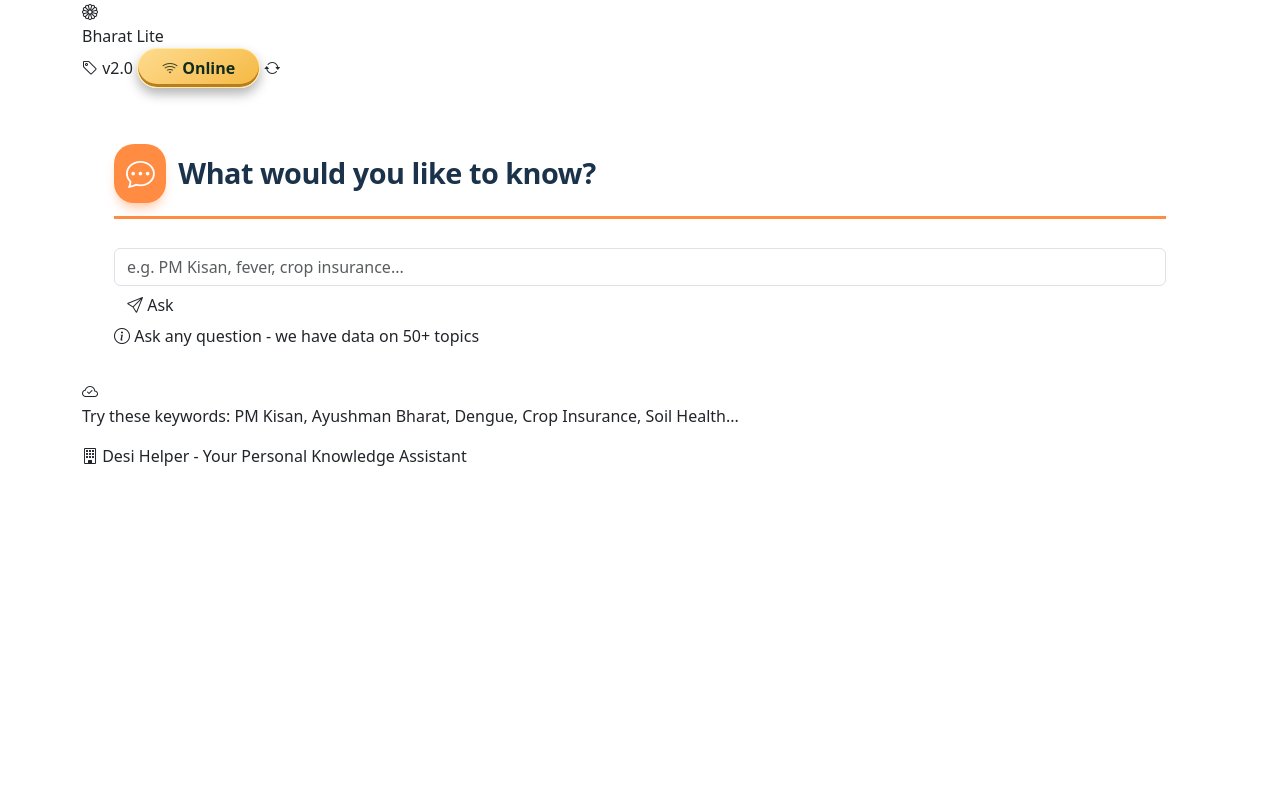
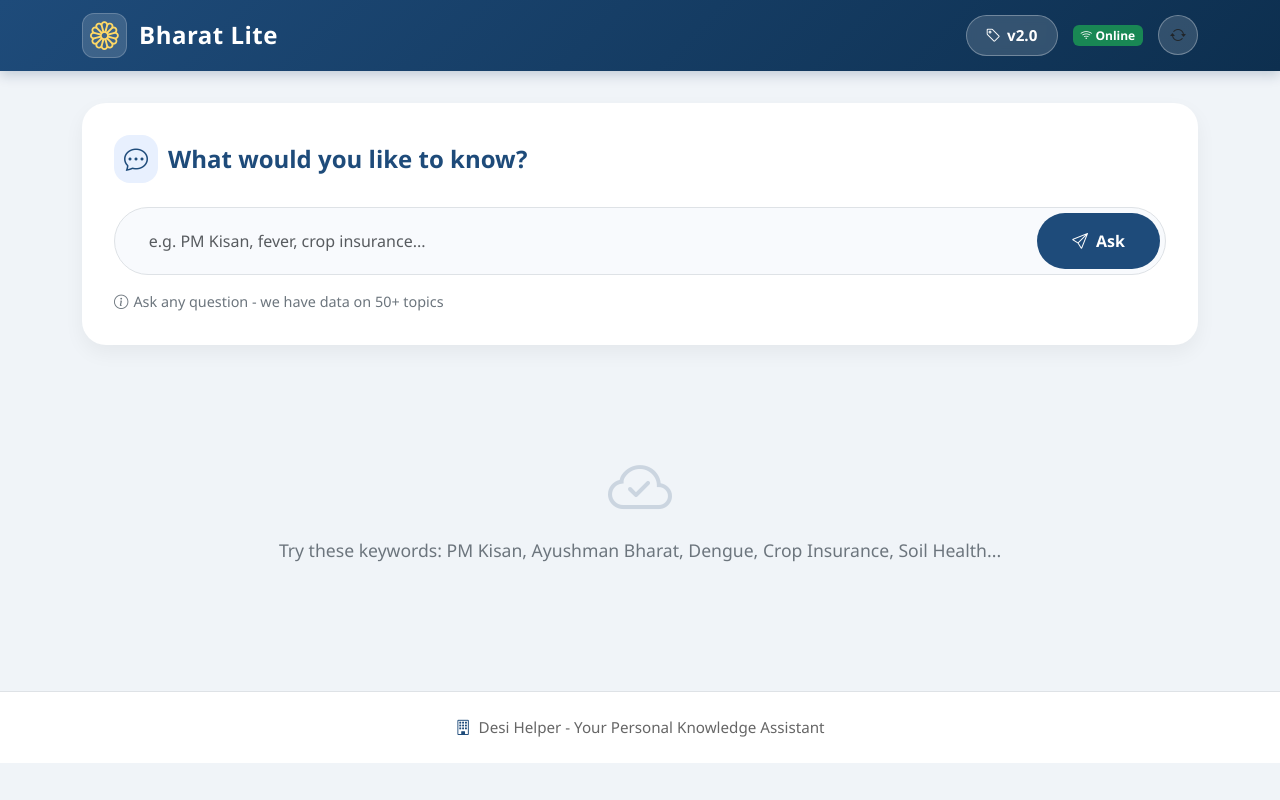
Before and after one commit to AVINASH080703/Agni-Code_Low_Bandwidth_AIAssistant_ForRural_Areas, a Flask app: page / in a window 1280 px wide. Run offline with Flask 3, Linux system fonts and the light colour scheme.

Commit message:
Update style.css
Style Modification

```diff
--- a/rural-assistant/static/css/style.css
+++ b/rural-assistant/static/css/style.css
@@ -1,364 +1,427 @@
-/* ========== PREMIUM INDUSTRY LABEL DESIGN ========== */
-@import url('https://fonts.googleapis.com/css2?family=Inter:wght@400;500;600;700;800&family=Plus+Jakarta+Sans:wght@500;600;700;800&display=swap');
-
-:root {
-  --primary-dark: #0a1929;
-  --primary-deep: #1a2b3c;
-  --accent-electric: #00c6ff;
-  --accent-orange: #ff6b35;
-  --accent-gold: #ffb347;
-  --steel-gradient: linear-gradient(145deg, #2c3e50, #1e2f3f);
-  --panel-gradient: linear-gradient(135deg, #f5f9ff, #eef2f8);
-}
-
+/* ========== DESI HELPER STYLES ========== */
 * {
     margin: 0;
     padding: 0;
     box-sizing: border-box;
 }
 
-body.bg-light {
-  background: #e8ecf2 !important;
-  font-family: 'Plus Jakarta Sans', 'Inter', sans-serif;
+body {
+    background: #f0f4f8;
+    font-family: 'Segoe UI', system-ui, -apple-system, sans-serif;
 }
 
-/* ===== PREMIUM INDUSTRY LABEL HEADER ===== */
-.industry-label {
-  background: linear-gradient(145deg, #0a1828, #132433);
-  border-bottom: none;
-  position: relative;
-  isolation: isolate;
-  box-shadow: 0 20px 30px -15px rgba(0,0,0,0.5);
+/* Navbar */
+.navbar-custom {
+    background: linear-gradient(135deg, #1e4b7a, #0d2f4f);
+    padding: 0.8rem 0;
+    box-shadow: 0 4px 12px rgba(0, 40, 80, 0.2);
 }
 
-/* top strip with industrial rivets */
-.label-strip {
-  position: absolute;
-  top: 0;
-  left: 0;
-  width: 100%;
-  height: 8px;
-  background: linear-gradient(90deg,
-    #ffd966 0%, #ffaa33 20%,
-    #3b8aff 50%, #ffaa33 80%, #ffd966 100%);
-  z-index: 3;
+.navbar-container {
+    display: flex;
+    align-items: center;
+    justify-content: space-between;
+    flex-wrap: wrap;
 }
 
-/* brushed metal effect */
-.label-strip::after {
-  content: '';
-  position: absolute;
-  top: 0;
-  left: 0;
-  width: 100%;
-  height: 100%;
-  background: repeating-linear-gradient(90deg,
-    transparent, transparent 15px,
-    rgba(255,255,255,0.2) 15px, rgba(255,255,255,0.1) 20px);
+.navbar-left {
+    display: flex;
+    align-items: center;
+    gap: 12px;
 }
 
-.label-content {
-  display: flex;
-  align-items: center;
-  padding: 1.2rem 0;
-  gap: 1.5rem;
-  flex-wrap: wrap;
-  position: relative;
-  backdrop-filter: blur(2px);
-}
-
-/* 3D embossed icon plate */
-.label-icon {
-  background: linear-gradient(145deg, #1e3144, #14212f);
-  width: 80px;
-  height: 80px;
-  border-radius: 20px;
+.navbar-left .brand-icon {
+    background: rgba(255, 255, 255, 0.15);
+    width: 45px;
+    height: 45px;
+    border-radius: 12px;
     display: flex;
     align-items: center;
     justify-content: center;
-  border: 2px solid rgba(255, 180, 71, 0.3);
-  box-shadow:
-    0 10px 15px -5px rgba(0,0,0,0.7),
-    inset 0 -3px 0 rgba(0,0,0,0.4),
-    inset 0 3px 8px rgba(255,200,100,0.3);
-  position: relative;
-  transform: rotate(1deg);
+    border: 1px solid rgba(255, 255, 255, 0.2);
 }
 
-.label-icon::before {
-  content: '';
-  position: absolute;
-  inset: 3px;
-  border-radius: 16px;
-  background: linear-gradient(145deg, #1d3247, #121f30);
-  z-index: -1;
+.navbar-left .brand-icon i {
+    font-size: 1.8rem;
+    color: #ffd966;
 }
 
-.label-icon i {
-  font-size: 3.2rem;
-  background: linear-gradient(135deg, #fff7b0, #ffb75e);
-  -webkit-background-clip: text;
-  -webkit-text-fill-color: transparent;
-  filter: drop-shadow(0 4px 4px black);
+.navbar-left .brand-text {
+    color: white;
+    font-weight: 700;
+    font-size: 1.5rem;
+    letter-spacing: 0.5px;
 }
 
-.label-text {
+.navbar-right {
     display: flex;
-  flex-direction: column;
-  flex: 1;
+    align-items: center;
+    gap: 15px;
 }
 
-.label-title {
-  font-weight: 800;
-  font-size: 2.4rem;
-  letter-spacing: -1px;
-  background: linear-gradient(to right, #ffffff, #ffd8a9);
-  -webkit-background-clip: text;
-  -webkit-text-fill-color: transparent;
-  text-shadow: 0 4px 12px rgba(0,40,80,0.7);
-  line-height: 1.1;
+.navbar-version {
+    background: rgba(255, 255, 255, 0.15);
+    color: white;
+    padding: 0.5rem 1.2rem;
+    border-radius: 50px;
+    font-weight: 600;
+    font-size: 0.95rem;
+    border: 1px solid rgba(255, 255, 255, 0.3);
+    backdrop-filter: blur(5px);
+    display: flex;
+    align-items: center;
+    gap: 6px;
 }
 
-.label-subtitle {
-  font-size: 1rem;
+.navbar-status {
+    padding: 0.5rem 1.2rem;
+    border-radius: 50px;
     font-weight: 600;
-  color: #aac7ff;
-  text-transform: uppercase;
-  letter-spacing: 2px;
+    font-size: 0.95rem;
     display: flex;
     align-items: center;
-  gap: 8px;
-  background: rgba(0, 30, 60, 0.5);
-  padding: 0.3rem 1rem 0.3rem 0.5rem;
-  border-radius: 40px;
-  border-left: 4px solid #ffaa33;
+    gap: 6px;
+    transition: all 0.3s ease;
+    min-width: 110px;
+    justify-content: center;
 }
 
-.label-subtitle i {
-  font-size: 1.2rem;
-  color: #ffb347;
+.navbar-status.online {
+    background: linear-gradient(135deg, #28a745, #20c997);
+    color: white;
 }
 
-/* premium badge with 3D effect */
-.label-badge .badge {
-  background: linear-gradient(145deg, #f0b73e, #d18f1c);
-  color: #0a1422;
-  font-weight: 800;
-  font-size: 1.4rem;
-  padding: 0.7rem 1.6rem;
-  border-radius: 100px;
-  box-shadow:
-    0 12px 20px -8px rgba(0,0,0,0.8),
-    inset 0 -4px 0 #a06a15,
-    inset 0 2px 10px #fff6c9;
-  border: 1px solid #ffecb3;
-  text-transform: uppercase;
-  letter-spacing: 1.5px;
-  transform: scale(1);
-  transition: transform 0.2s;
+.navbar-status.offline {
+    background: linear-gradient(135deg, #dc3545, #fd7e14);
+    color: white;
 }
 
-.label-badge .badge:hover {
-  transform: scale(1.02);
+.navbar-status-refresh {
+    background: rgba(255, 255, 255, 0.15);
+    width: 40px;
+    height: 40px;
+    border-radius: 50%;
+    display: flex;
+    align-items: center;
+    justify-content: center;
+    border: 1px solid rgba(255, 255, 255, 0.3);
+    transition: all 0.3s ease;
 }
 
-/* ===== PREMIUM NAVBAR ===== */
-.navbar {
-  background: linear-gradient(135deg, #1a3a2e, #0e2d20) !important;
-  border-bottom: 3px solid #ff8c42;
-  box-shadow: 0 10px 20px -8px rgba(0,40,20,0.5);
-  padding: 0.8rem 0;
+.navbar-status-refresh:hover {
+    background: rgba(255, 255, 255, 0.25);
+    transform: rotate(180deg);
 }
 
-.navbar-brand {
-  font-weight: 800;
-  font-size: 1.6rem;
-  background: linear-gradient(135deg, #fff, #e0ffe6);
-  -webkit-background-clip: text;
-  -webkit-text-fill-color: transparent;
+.spin {
+    animation: spin 1s linear infinite;
+    display: inline-block;
+}
+
+@keyframes spin {
+    from { transform: rotate(0deg); }
+    to { transform: rotate(360deg); }
+}
+
+/* Card */
+.card-custom {
+    background: white;
+    border: none;
+    border-radius: 24px;
+    box-shadow: 0 8px 20px rgba(0,0,0,0.05);
+    margin-top: 2rem;
+}
+
+.card-custom .card-body {
+    padding: 2rem;
+}
+
+.card-title {
+    color: #1e4b7a;
+    font-weight: 700;
+    font-size: 1.5rem;
+    margin-bottom: 1.5rem;
     display: flex;
     align-items: center;
     gap: 10px;
 }
 
-.navbar-brand i {
-  background: linear-gradient(145deg, #266e51, #1b543d);
+.card-title i {
+    background: #e8f0fe;
     padding: 10px;
     border-radius: 16px;
-  -webkit-text-fill-color: white;
-  border: 1px solid #ffb347;
-  box-shadow: inset 0 -2px 0 #0f3b28;
+    color: #1e4b7a;
 }
 
-#status-badge {
-  background: linear-gradient(145deg, #fedb8f, #f5b842) !important;
-  color: #122b1f !important;
-  font-weight: 700;
-  padding: 0.7rem 1.5rem;
-  border-radius: 100px;
-  font-size: 1rem;
-  box-shadow:
-    inset 0 -3px 0 #b87d1e,
-    0 6px 12px rgba(0,0,0,0.3);
-  border: 1px solid #ffeda5;
+/* Input Group */
+.input-group-custom {
+    background: #f8fafd;
+    border-radius: 60px;
+    padding: 5px;
+    border: 1px solid #dee2e6;
+    display: flex;
 }
 
-/* ===== PREMIUM CARD ===== */
-.card {
-  background: rgba(255, 255, 255, 0.9);
-  backdrop-filter: blur(12px);
-  border: 1px solid rgba(255, 215, 150, 0.3);
-  border-radius: 36px;
-  box-shadow:
-    0 30px 40px -20px rgba(0,40,60,0.4),
-    inset 0 1px 4px rgba(255,255,255,0.8);
-  padding: 0.5rem;
+.input-group-custom input {
+    background: transparent;
+    border: none;
+    padding: 1rem 1.8rem;
+    font-size: 1rem;
+    border-radius: 60px 0 0 60px;
+    flex: 1;
 }
 
-.card-body {
-  padding: 2rem;
-}
-
-.card-title {
-  color: #1a324a;
-  font-weight: 800;
-  font-size: 1.8rem;
-  letter-spacing: -0.5px;
-  display: flex;
-  align-items: center;
-  gap: 12px;
-  border-bottom: 3px solid #ff8c42;
-  padding-bottom: 0.8rem;
-  margin-bottom: 1.8rem;
-}
-
-.card-title i {
-  background: #ff8c42;
-  color: white;
-  padding: 12px;
-  border-radius: 20px;
-  box-shadow: 0 8px 12px -4px rgba(255,100,0,0.4);
-}
-
-/* premium input */
-.input-group {
-  box-shadow: 0 15px 25px -12px rgba(0,30,50,0.3);
-  border-radius: 80px;
-  background: white;
-  padding: 4px;
-}
-
-.form-control-lg {
-  background: transparent;
-  border: none;
-  border-radius: 80px 0 0 80px !important;
-  padding: 1.2rem 2rem;
-  font-size: 1.2rem;
-  font-weight: 500;
-  color: #1a2b3c;
-}
-
-.form-control-lg:focus {
+.input-group-custom input:focus {
+    outline: none;
     box-shadow: none;
     background: transparent;
 }
 
-.btn-success {
-  background: linear-gradient(145deg, #1e6248, #134432);
+.input-group-custom button {
+    background: #1e4b7a;
     border: none;
-  border-radius: 0 80px 80px 0 !important;
-  padding: 0 3rem;
-  font-weight: 700;
-  font-size: 1.3rem;
-  letter-spacing: 1px;
+    border-radius: 60px;
+    padding: 0.8rem 2.2rem;
     color: white;
-  border-left: 3px solid #ffb347;
-  box-shadow: inset 0 -3px 0 #0a3625;
+    font-weight: 600;
+    display: flex;
+    align-items: center;
+    gap: 8px;
     transition: all 0.2s;
+    cursor: pointer;
 }
 
-.btn-success:hover {
-  background: linear-gradient(145deg, #278055, #1a5c40);
-  border-left-color: #ffcf8a;
-  transform: translateY(-2px);
+.input-group-custom button:hover {
+    background: #0d2f4f;
 }
 
-/* ===== PREMIUM FOOTER ===== */
-.industry-footer {
-  background: linear-gradient(145deg, #0f1e2a, #0a1722);
-  border-top: 4px solid;
-  border-image: linear-gradient(90deg, #ffb347, #00c6ff, #ffb347) 1;
-  margin-top: 4rem;
-  padding: 1.8rem 0;
-  position: relative;
+.helper-text {
+    color: #6c757d;
+    font-size: 0.9rem;
+    margin-top: 1rem;
+    display: flex;
+    align-items: center;
+    gap: 5px;
 }
 
-.industry-footer::before {
-  content: '';
-  position: absolute;
-  top: -2px;
-  left: 0;
-  right: 0;
-  height: 2px;
-  background: repeating-linear-gradient(90deg,
-    #ffb347 0px, #ffb347 20px,
-    transparent 20px, transparent 40px);
+/* Response Area */
+#response-area {
+    min-height: 200px;
+    margin-top: 2rem;
 }
 
-.footer-content {
+.welcome-message {
+    text-align: center;
+    color: #6c757d;
+    padding: 4rem 1rem;
+}
+
+.welcome-message i {
+    font-size: 4rem;
+    color: #cbd5e0;
+    margin-bottom: 1rem;
+}
+
+.welcome-message p {
+    font-size: 1.1rem;
+    margin: 0;
+}
+
+/* Result Cards */
+.result-card {
+    background: white;
+    border-radius: 20px;
+    padding: 1.8rem;
+    margin-bottom: 1.5rem;
+    box-shadow: 0 4px 15px rgba(0,0,0,0.05);
+    border-left: 6px solid #1e4b7a;
+    transition: transform 0.2s;
+}
+
+.result-card:hover {
+    transform: translateY(-2px);
+    box-shadow: 0 8px 25px rgba(0,0,0,0.1);
+}
+
+.result-header {
     display: flex;
     justify-content: space-between;
     align-items: center;
-  font-weight: 600;
-  font-size: 1.2rem;
-  color: #e6e9f0;
-  text-transform: uppercase;
-  letter-spacing: 1px;
+    margin-bottom: 1rem;
+    flex-wrap: wrap;
+    gap: 10px;
 }
 
-.footer-content span:first-child {
-  background: linear-gradient(135deg, #2a4058, #1a2e40);
-  padding: 0.7rem 2rem;
-  border-radius: 60px;
-  border: 1px solid #ffb347;
-  box-shadow: inset 0 -3px 0 #0f1f2c;
+.result-category {
+    background: #e8f0fe;
+    color: #1e4b7a;
+    padding: 0.4rem 1.2rem;
+    border-radius: 50px;
+    font-weight: 600;
+    font-size: 0.9rem;
+    display: inline-flex;
+    align-items: center;
+    gap: 6px;
+}
+
+.result-time {
+    color: #999;
+    font-size: 0.9rem;
     display: flex;
     align-items: center;
-  gap: 12px;
+    gap: 5px;
 }
 
-.footer-content span:last-child {
-  background: #ffb347;
-  color: #0a1929;
-  padding: 0.7rem 2.2rem;
-  border-radius: 60px;
-  font-weight: 800;
-  box-shadow: inset 0 -3px 0 #b8731e, 0 8px 15px -5px #000;
-  border: 1px solid #ffe6b3;
+.result-title {
+    font-size: 1.8rem;
+    font-weight: 700;
+    color: #1e4b7a;
+    margin-bottom: 1rem;
 }
 
-/* ===== RESPONSIVE ===== */
-@media (max-width: 768px) {
-  .label-title { font-size: 1.8rem; }
-  .label-icon { width: 65px; height: 65px; }
-  .label-icon i { font-size: 2.5rem; }
-  .label-badge .badge { font-size: 1.1rem; padding: 0.5rem 1rem; }
-  .footer-content { flex-direction: column; gap: 1rem; }
-  .card-body { padding: 1.5rem; }
+.result-content {
+    color: #333;
+    line-height: 1.7;
+    font-size: 1.1rem;
+    white-space: pre-line;
 }
 
-/* ===== ANIMATIONS ===== */
-@keyframes industrialPulse {
-  0% { opacity: 1; }
-  50% { opacity: 0.8; }
-  100% { opacity: 1; }
+.result-content ul, .result-content ol {
+    margin-top: 0.5rem;
+    margin-bottom: 0.5rem;
+    padding-left: 1.5rem;
 }
 
-#status-badge i {
-  animation: industrialPulse 2s infinite;
+.result-content li {
+    margin-bottom: 0.3rem;
 }
 
-/* smooth transitions */
-.industry-label, .navbar, .card, .btn {
-  transition: all 0.3s ease;
+/* Footer */
+.footer-simple {
+    background: white;
+    border-top: 1px solid #dee2e6;
+    padding: 1.5rem 0;
+    margin-top: 4rem;
+    text-align: center;
 }
+
+.footer-simple span {
+    color: #666;
+    font-size: 0.95rem;
+    display: flex;
+    align-items: center;
+    justify-content: center;
+    gap: 8px;
+}
+
+.footer-simple i {
+    color: #1e4b7a;
+}
+
+/* Status Toast */
+.status-toast {
+    position: fixed;
+    top: 20px;
+    right: 20px;
+    padding: 1rem 1.5rem;
+    border-radius: 50px;
+    color: white;
+    font-weight: 500;
+    display: flex;
+    align-items: center;
+    gap: 0.5rem;
+    box-shadow: 0 4px 15px rgba(0,0,0,0.2);
+    z-index: 9999;
+    animation: slideIn 0.3s ease;
+}
+
+.online-toast {
+    background: linear-gradient(135deg, #28a745, #20c997);
+}
+
+.offline-toast {
+    background: linear-gradient(135deg, #dc3545, #fd7e14);
+}
+
+@keyframes slideIn {
+    from {
+        transform: translateX(100%);
+        opacity: 0;
+    }
+    to {
+        transform: translateX(0);
+        opacity: 1;
+    }
+}
+
+.fade-out {
+    animation: fadeOut 0.5s ease forwards;
+}
+
+@keyframes fadeOut {
+    to {
+        opacity: 0;
+        transform: translateX(100%);
+    }
+}
+
+/* Loading Spinner */
+.loading-container {
+    text-align: center;
+    padding: 3rem;
+}
+
+.spinner-custom {
+    width: 50px;
+    height: 50px;
+    border: 4px solid #f3f3f3;
+    border-top: 4px solid #1e4b7a;
+    border-radius: 50%;
+    animation: spin 1s linear infinite;
+    margin: 0 auto 1rem;
+}
+
+/* Responsive */
+@media (max-width: 768px) {
+    .navbar-container {
+        flex-direction: column;
+        gap: 10px;
+    }
+
+    .navbar-right {
+        width: 100%;
+        justify-content: center;
+    }
+
+    .navbar-left .brand-text {
+        font-size: 1.3rem;
+    }
+
+    .result-title {
+        font-size: 1.4rem;
+    }
+}
+
+@media (max-width: 576px) {
+    .navbar-right {
+        flex-direction: column;
+        gap: 8px;
+    }
+
+    .navbar-version, .navbar-status {
+        width: 100%;
+        justify-content: center;
+    }
+
+    .card-custom .card-body {
+        padding: 1.5rem;
+    }
+
+    .input-group-custom button {
+        padding: 0.8rem 1.2rem;
+    }
+
+    .result-card {
+        padding: 1.2rem;
+    }
+}
```
Lines whose indentation alone changed are shown as unchanged.
